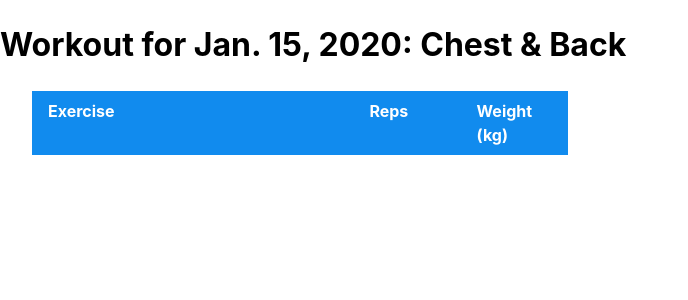
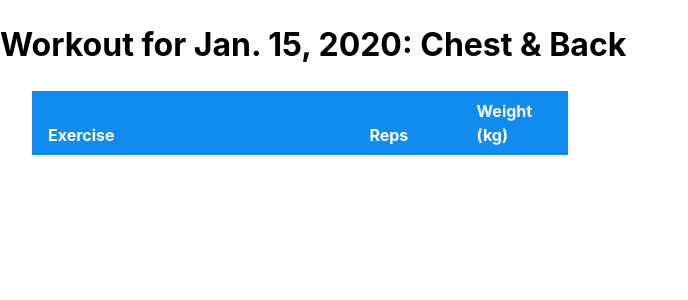
Before and after one commit to laurentbardin/workout_tracker, a Django app: template worksheet/templates/worksheet/worksheet_base.html in a window 1280 px wide. Shown: the top 300 px of the page, without its empty margins (0-688 px from the left). Run offline with Django 5.2, Linux system fonts and the light colour scheme; the template is opened without the code that fills it: values that come from a table or form of the project are taken from there, others are empty; data comes from the database, SQL or seed files in the repository; tables that the repository leaves empty hold one stand-in row (values such as "Sample post"); parts of the project's set-up code (start-up, migrations or seed data) failed here and were passed over.

Commit message:
Tweak HTML and CSS

```diff
--- a/worksheet/static/worksheet/css/base.css
+++ b/worksheet/static/worksheet/css/base.css
@@ -19,22 +19,29 @@ form {
         border-width: 0 1px 1px 0;
     }
 
+    input {
+        margin: 0;
+    }
+
     .header {
         font-weight: bold;
         color: var(--color-bg);
         background-color: var(--color-table);
         border-width: 0;
+        display: flex;
+        align-items: end;
     }
 
-    :first-child {
+    .exercise {
         grid-column: 1 / span 3;
     }
-    .exercise {
-        grid-column: 1 / span 3;
+    .exercise:not(.header) {
         grid-row: span 2;
+        border-left-width: 1px;
+    }
+    .exercise:not(.header), .result {
         display: flex;
         align-items: center;
-        border-left-width: 1px;
     }
     .result.reps {
         grid-column: 4;
--- a/worksheet/templates/worksheet/worksheet_base.html
+++ b/worksheet/templates/worksheet/worksheet_base.html
@@ -9,12 +9,12 @@
 {% else %}
 <h1>Workout for {{ worksheet.date }}: {{ worksheet.workout }}</h1>
 <section class="worksheet {{ worksheet.get_status }}">
-    <div class="header">Exercise</div>
-    <div class="header">Reps</div>
-    <div class="header">Weight (kg)</div>
+    <div class="exercise header">Exercise</div>
+    <div class="reps header">Reps</div>
+    <div class="weight header">Weight (kg)</div>
     {% if results.0.previous %}
-    <div class="header">Previous reps</div>
-    <div class="header">Previous weight (kg)</div>
+    <div class="reps previous header">Previous reps</div>
+    <div class="weight previous header">Previous weight (kg)</div>
     {% endif %}
 
     {% block workout_results %}{% endblock %}
```
Also changed, not shown: worksheet/templates/worksheet/worksheet_repeat.html (indentation only).
